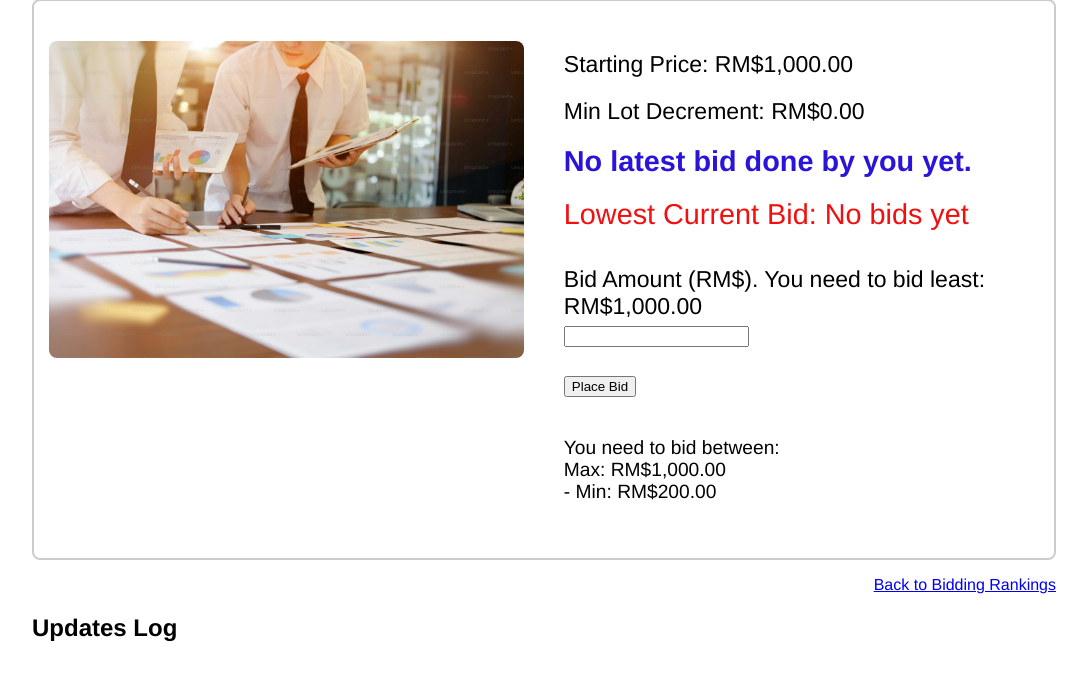
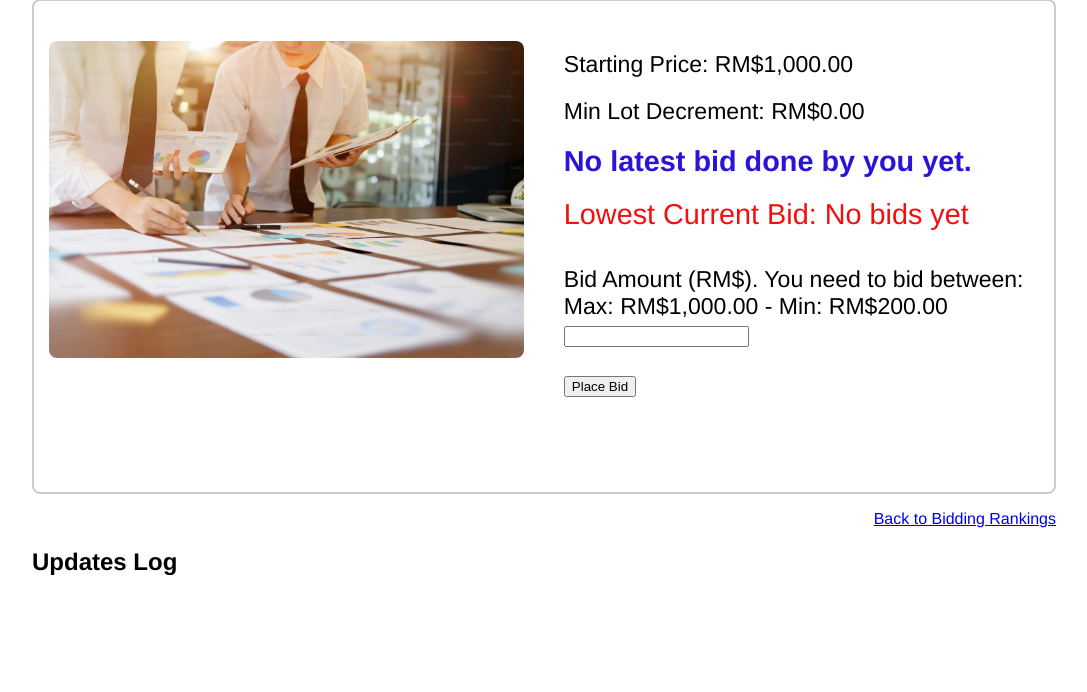
Before and after one commit to MingXian2005/bidding, a Flask app: page /bid in a window 1280 px wide. Shown: the part 226-918 px from the top of the page, without its empty margins (96-1183 px from the left). After the commit the page ends 802 px from the top, so only its background shows below. Run offline with Flask 3, Linux system fonts and the light colour scheme; a user stored in the database is signed in; some libraries are stand-ins or nearby versions.

Commit message:
max decre and min

```diff
--- a/application/templates/bid.html
+++ b/application/templates/bid.html
@@ -108,8 +108,9 @@
                     <form method="POST" action="{{ url_for('bid') }}" class="">
                         {{ form.hidden_tag() }}
                         <p>
-                            {{ form.amount.label }}. You need to bid least:
-                            <span id="min-bid">RM${{ "{:,.2f}".format(min_bid_amount) }}</span><br>
+                            {{ form.amount.label }}. You need to bid between:<br>
+                        Max: <span id="min-bid">RM${{ "{:,.2f}".format(min_bid_amount) }}</span>
+                        - Min: <span id="max-bid">RM${{ "{:,.2f}".format(max_bid_amount) }}</span><br>
                             {{ form.amount(size=20) }}<br>
                             {% for error in form.amount.errors %}
                             <span style="color: red;">{{ error }}</span><br>
@@ -122,11 +123,6 @@
                             <!-- <input type="submit" id="bid-btn" value="Place Bid" {% if auction_over %}disabled{% endif %}> -->
                         </p>
                     </form>
-                    <div class="claas1 atleast">
-                        You need to bid between:<br>
-                        Max: <span id="min-bid">RM${{ "{:,.2f}".format(min_bid_amount) }}</span><br>
-                        - Min: <span id="max-bid">RM${{ "{:,.2f}".format(max_bid_amount) }}</span><br>
-                    </div>
                 </div>
             </div>
         </div>
```
